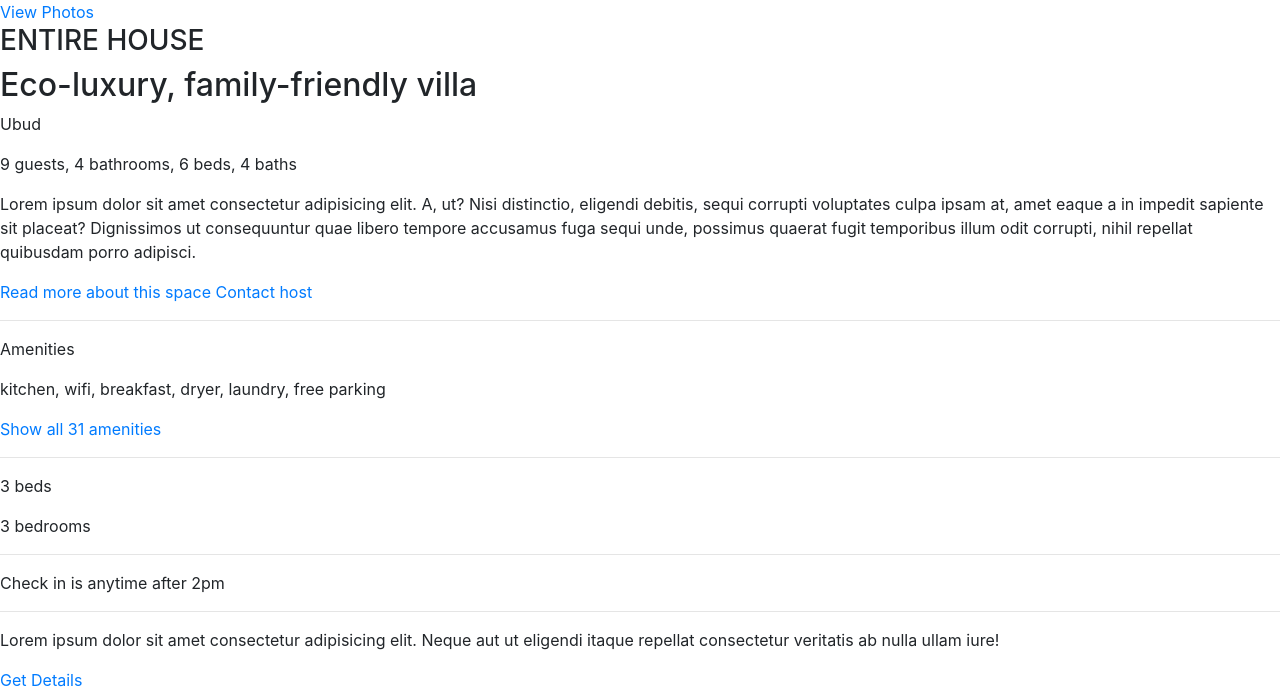
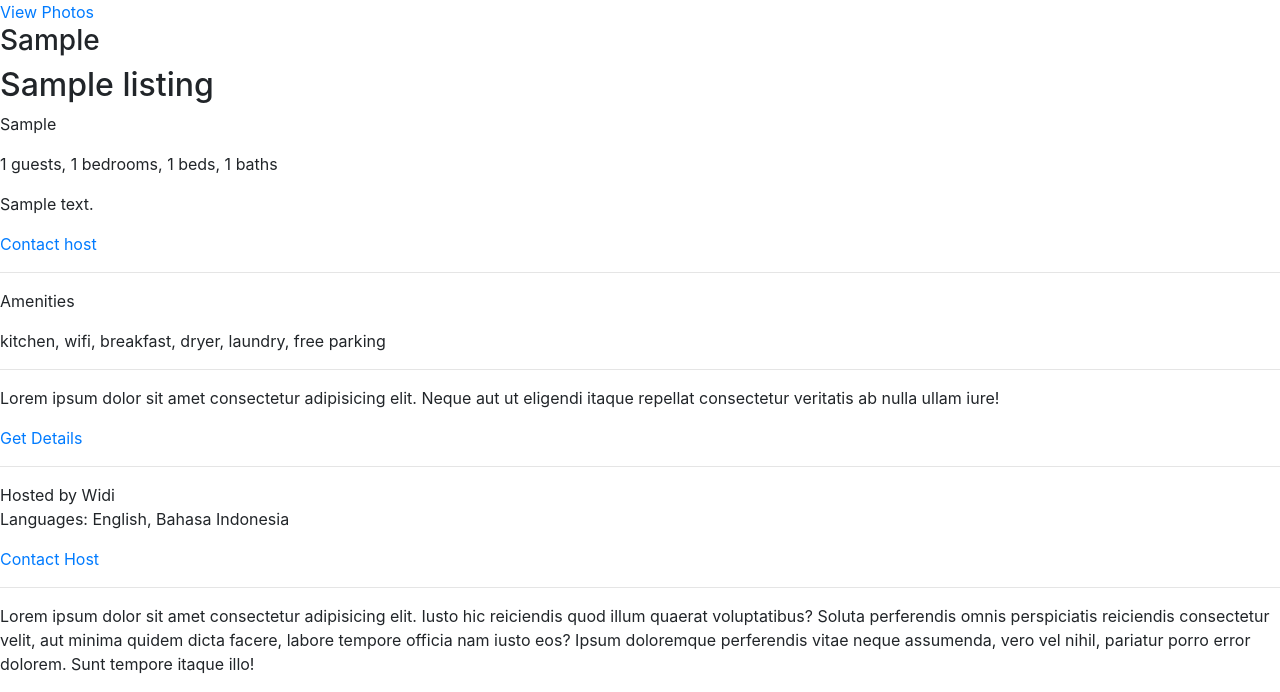
Before and after one commit to rwjlee/Airbnb, a Django app: template apps/airbnbclone/templates/airbnbclone/listing.html in a window 1280 px wide. Shown: the part 776-1468 px from the top of the page. Run offline with Django 3.2, Linux system fonts and the light colour scheme; tables that the repository leaves empty hold one stand-in row (values such as "Sample post"); the template is opened without the code that fills it: values that come from a table or form of the project are taken from there, most other values are stand-ins (such as "Sample title", 1, 10 or a date in 2020); parts of the project's set-up code (start-up, migrations or seed data) failed here and were passed over; some libraries are stand-ins or nearby versions.

Commit message:
listing page looks better RL

```diff
--- a/apps/airbnbclone/templates/airbnbclone/listing.html
+++ b/apps/airbnbclone/templates/airbnbclone/listing.html
@@ -5,12 +5,11 @@
   <div class="summary">
     <img src="https://a0.muscache.com/im/pictures/27217858/9d9dabee_original.jpg?aki_policy=xx_large" alt="Image here" class="big-picture">
     <a href="" class="view-photos">View Photos</a>
-    <h3>ENTIRE HOUSE</h3>
-    <h2>Eco-luxury, family-friendly villa</h2>
-    <p>Ubud</p>
-    <p>9 guests, 4 bathrooms, 6 beds, 4 baths</p>
-    <p>Lorem ipsum dolor sit amet consectetur adipisicing elit. A, ut? Nisi distinctio, eligendi debitis, sequi corrupti voluptates culpa ipsam at, amet eaque a in impedit sapiente sit placeat? Dignissimos ut consequuntur quae libero tempore accusamus fuga sequi unde, possimus quaerat fugit temporibus illum odit corrupti, nihil repellat quibusdam porro adipisci.</p>
-    <a href="">Read more about this space</a>
+    <h3>{{room.listing_type}}</h3>
+    <h2>{{room.name}}</h2>
+    <p>{{room.country}}</p>
+    <p>{{room.num_guests}} guests, {{room.bedroom}} bedrooms, {{room.bed}} beds, {{room.bath}} baths</p>
+    <p>{{room.desc}}</p>
     <a href="">Contact host</a>
   </div>
 
@@ -19,22 +18,6 @@
   <div class="amenities">
     <p>Amenities</p>
     <p>kitchen, wifi, breakfast, dryer, laundry, free parking</p>
-    <a href="">Show all 31 amenities</a>
-  </div>
-
-  <hr>
-
-  <div class="sleeping-arrangements">
-    <div class="bedroom">
-      <p>3 beds</p>
-      <p>3 bedrooms</p>
-    </div>
-  </div>
-
-  <hr>
-
-  <div class="house-rules">
-    <p>Check in is anytime after 2pm</p>
   </div>
 
   <hr>
@@ -62,7 +45,7 @@
       width="450"
       height="250"
       frameborder="0" style="border:0"
-      src="https://www.google.com/maps/embed/v1/search?key={{api_key}}  &q={{address}}" allowfullscreen>
+      src="https://www.google.com/maps/embed/v1/search?key={{api_key}}  &q={{room.address}}" allowfullscreen>
     </iframe>
     <span>Exact location information is provided after a booking is confirmed.</span>
   </div>
--- a/apps/airbnbclone/views.py
+++ b/apps/airbnbclone/views.py
@@ -96,7 +96,7 @@
 def listing(request, listing_id):
 
     try:
-        room = m.Listing.objects.filter(listing_id = listing_id)
+        room = m.Listing.objects.get(id = listing_id)
     except:
         room = None
         return redirect('airbnbclone:index')
@@ -105,6 +105,8 @@
         'api_key' : MAP_API_KEY,
         'room': room,
     }
+    print("listing got okay")
+    print(room.address)
     return render(request, 'airbnbclone/listing.html', context)
 
 def results(request):
```
